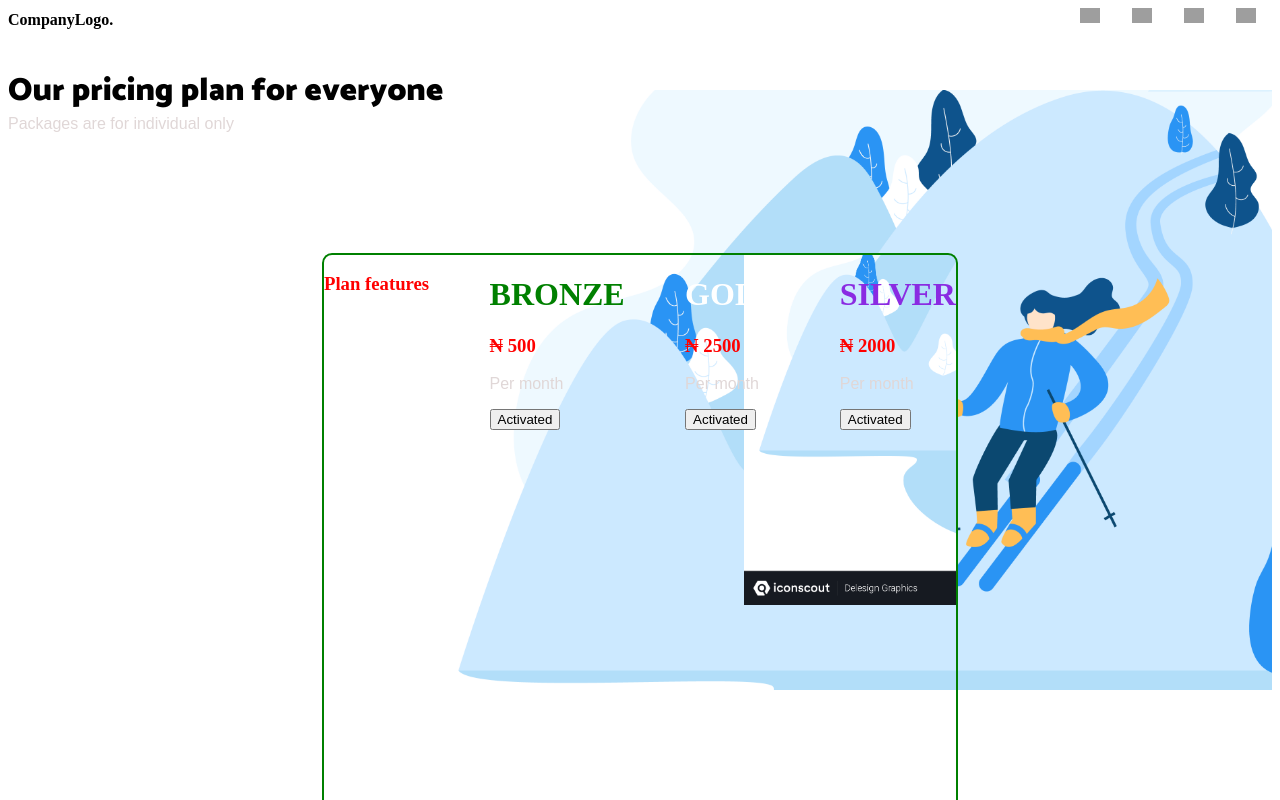
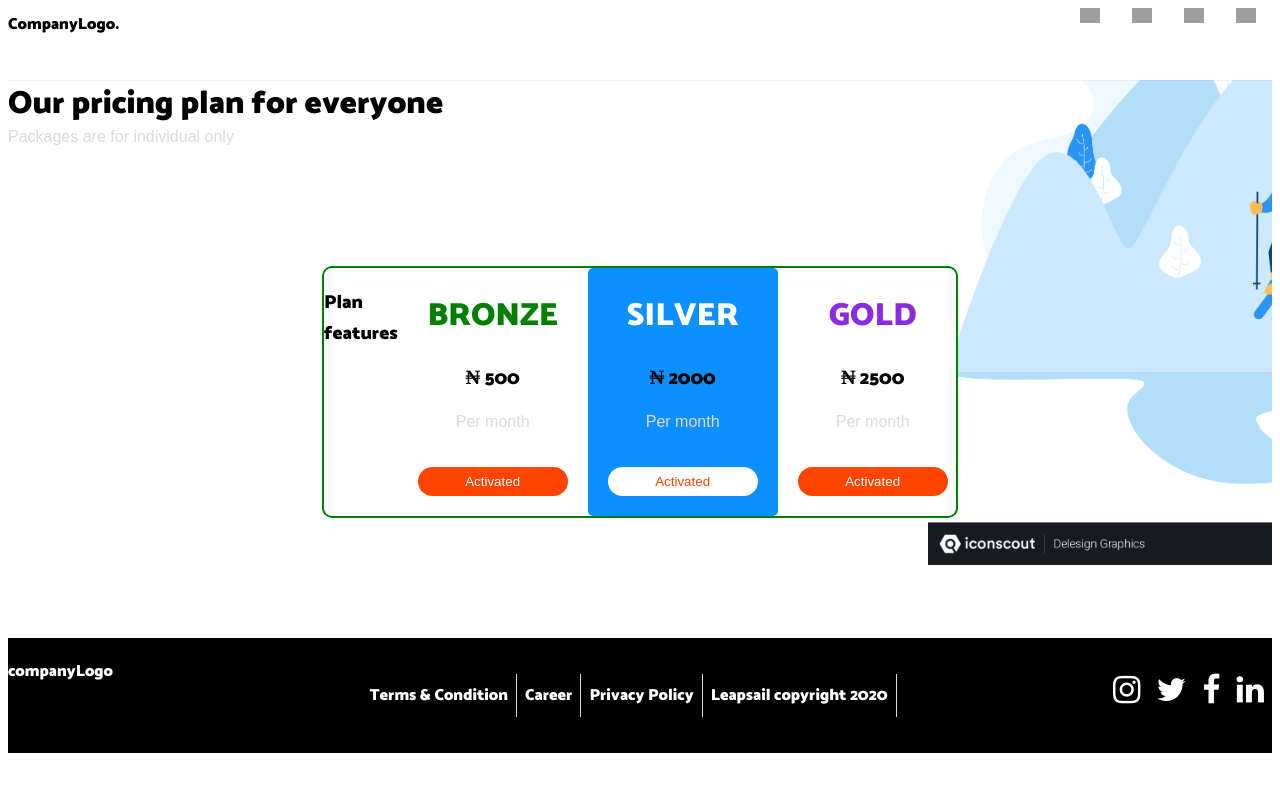
Before and after one commit to olayodepossible/Leapsail_landingPage, a Vue app: page / in a window 1280 px wide. Shown: the top 800 px of the page. Built offline with nearby package versions, Linux system fonts and the light colour scheme; grey boxes are pictures that could not be loaded.

Commit message:
plan feature

```diff
--- a/src/App.vue
+++ b/src/App.vue
@@ -1,69 +1,13 @@
  <template>
   <div id="app">
-    <div class="header">
-      <div>
-        <h1>CompanyLogo.</h1>
-      </div>
-      <nav class="navbar">
-        <ul>
-          <li>
-            <img src="https://img.icons8.com/offices/30/000000/alarm.png" />
-          </li>
-          <li>
-            <img src="https://img.icons8.com/color/30/000000/circled-dot.png" />
-          </li>
-          <li>
-            <img src="https://img.icons8.com/offices/30/000000/gender-neutral-user.png" />
-          </li>
-          <li>
-            <img src="https://img.icons8.com/offices/30/000000/menu-2.png" />
-          </li>
-        </ul>
-      </nav>
-    </div>
-    <hr />
     <router-view />
   </div>
 </template>
 
 
 <style>
-@import url("https://fonts.googleapis.com/css2?family=Catamaran:wght@900&display=swap");
-
-hr {
-  opacity: 0.1;
-}
-
 p {
   font-family: Arial, Helvetica, sans-serif;
   color: rgb(224, 215, 215);
 }
-.header {
-  display: flex;
-  position: fixed;
-  width: 100%;
-  z-index: 10;
-  top: 0;
-  background-color: #fff;
-  font-size: 0.5rem;
-}
-
-.navbar {
-  margin-left: auto;
-}
-
-.navbar li {
-  display: inline-block;
-  margin-right: 2rem;
-  list-style: none;
-}
-
-.navbar li img {
-  width: 20px;
-}
-
-.navbar li a {
-  margin: 0;
-  border: 0px;
-}
 </style>
--- a/src/components/BronzePlan.vue
+++ b/src/components/BronzePlan.vue
@@ -1,5 +1,5 @@
 <template>
-  <div class="plan">
+  <div class="bronze">
     <div>
       <h1>BRONZE</h1>
       <h3>&#8358; 500</h3>
@@ -17,7 +17,20 @@ export default {
 </script>
 
 <style scoped>
+.bronze {
+  text-align: center;
+  font-family: Catamaran, Georgia, Times, "Times New Roman", "sans-serif";
+}
 .bronze h1 {
   color: green;
 }
+button {
+  width: 150px;
+  border: 0;
+  padding: 7px;
+  margin: 20px;
+  border-radius: 15px;
+  background-color: orangered;
+  color: #fff;
+}
 </style>
--- a/src/components/Container.vue
+++ b/src/components/Container.vue
@@ -1,12 +1,12 @@
 <template>
-  <div class="container">
+  <div class="plan-container">
     <div class="plan-feature">
       <div>
         <h3>Plan features</h3>
       </div>
       <BronzePlan class="bronze" />
+      <SilverPlan class="silver" />
       <GoldPlan class="gold" />
-      <SilverPlan class="silver" />
     </div>
     <div class="list"></div>
   </div>
@@ -28,9 +28,13 @@ export default {
 </script>
 
 <style scoped>
+.plan-container {
+  background-color: #fff;
+  box-shadow: #fff;
+  z-index: 2;
+}
 .plan-feature {
   display: flex;
   justify-content: space-between;
-  color: red;
 }
 </style>
--- a/src/components/GoldPlan.vue
+++ b/src/components/GoldPlan.vue
@@ -1,5 +1,5 @@
 <template>
-  <div class="plan">
+  <div class="gold">
     <h1>GOLD</h1>
     <h3>&#8358; 2500</h3>
     <p>Per month</p>
@@ -15,7 +15,21 @@ export default {
 </script>
 
 <style scoped>
+.gold {
+  text-align: center;
+  font-family: Catamaran, Georgia, Times, "Times New Roman", "sans-serif";
+}
 .gold h1 {
+  color: blueviolet;
+}
+
+button {
+  width: 150px;
+  border: 0;
+  padding: 7px;
+  margin: 20px;
+  border-radius: 15px;
+  background-color: orangered;
   color: #fff;
 }
 </style>
--- a/src/components/Layout/Header.vue
+++ b/src/components/Layout/Header.vue
@@ -0,0 +1,57 @@
+<template>
+  <div class="header">
+    <div>
+      <h1>CompanyLogo.</h1>
+    </div>
+    <nav class="navbar">
+      <ul>
+        <li>
+          <img src="https://img.icons8.com/offices/30/000000/alarm.png" />
+        </li>
+        <li>
+          <img src="https://img.icons8.com/color/30/000000/circled-dot.png" />
+        </li>
+        <li>
+          <img src="https://img.icons8.com/offices/30/000000/gender-neutral-user.png" />
+        </li>
+        <li>
+          <img src="https://img.icons8.com/offices/30/000000/menu-2.png" />
+        </li>
+      </ul>
+    </nav>
+  </div>
+</template>
+
+<script>
+export default {};
+</script>
+<style scoped>
+.header {
+  display: flex;
+  position: fixed;
+  width: 100%;
+  z-index: 10;
+  top: 0;
+  background-color: #fff;
+  font-size: 0.5rem;
+}
+
+.navbar {
+  margin-left: auto;
+}
+
+.navbar li {
+  display: inline-block;
+  margin-right: 2rem;
+  list-style: none;
+}
+
+.navbar li img {
+  width: 20px;
+}
+
+.navbar li a {
+  margin: 0;
+  border: 0px;
+}
+</style>
--- a/src/components/SilverPlan.vue
+++ b/src/components/SilverPlan.vue
@@ -1,5 +1,5 @@
 <template>
-  <div class="plan">
+  <div class="silver">
     <h1>SILVER</h1>
     <h3>&#8358; 2000</h3>
     <p>Per month</p>
@@ -18,7 +18,23 @@ export default {
 </script>
 
 <style scoped>
+.silver {
+  background-color: rgba(0, 140, 255, 0.959);
+  border-radius: 5px;
+  text-align: center;
+  font-family: Catamaran, Georgia, "sans-serif";
+}
 .silver h1 {
-  color: blueviolet;
+  color: #fff;
+}
+
+button {
+  width: 150px;
+  border: 0;
+  padding: 7px;
+  margin: 20px;
+  border-radius: 15px;
+  background-color: #fff;
+  color: orangered;
 }
 </style>
--- a/src/views/Homepage.vue
+++ b/src/views/Homepage.vue
@@ -1,5 +1,7 @@
 <template>
   <div class="container">
+    <Header />
+    <hr />
     <div class="msg">
       <h1>Our pricing plan for everyone</h1>
       <p>Packages are for individual only</p>
@@ -10,11 +12,13 @@
 </template>
 
 <script>
+import Header from "../components/Layout/Header";
 import Container from "../components/Container";
 import Footer from "../components/Footer";
 export default {
   name: "Homepage",
   components: {
+    Header,
     Container,
     Footer
   },
@@ -26,15 +30,20 @@ export default {
 
 <!-- Add "scoped" attribute to limit CSS to this component only -->
 <style scoped>
+@import url("https://fonts.googleapis.com/css2?family=Catamaran:wght@900&display=swap");
+hr {
+  opacity: 0.1;
+}
 .container {
   width: 100%;
   height: 600px;
   margin: 0 auto;
   margin-top: 80px;
   background-image: url("../assets/snow_sakting.png");
-  background-position: left 420px top -190px;
+  background-position: left 920px top -190px;
   background-repeat: no-repeat;
-  background-size: 80%;
+  background-size: 50%;
+  font-family: Catamaran, Georgia, Times, "Times New Roman", "sans-serif";
 }
 
 /* .msg {
@@ -42,7 +51,6 @@ export default {
 } */
 .msg h1 {
   line-height: 0.2rem;
-  font-family: Catamaran, Georgia, Times, "Times New Roman", "sans-serif";
 }
 
 .plans {
```
Also changed, not shown: src/assets/background_plan.jpg (added).
